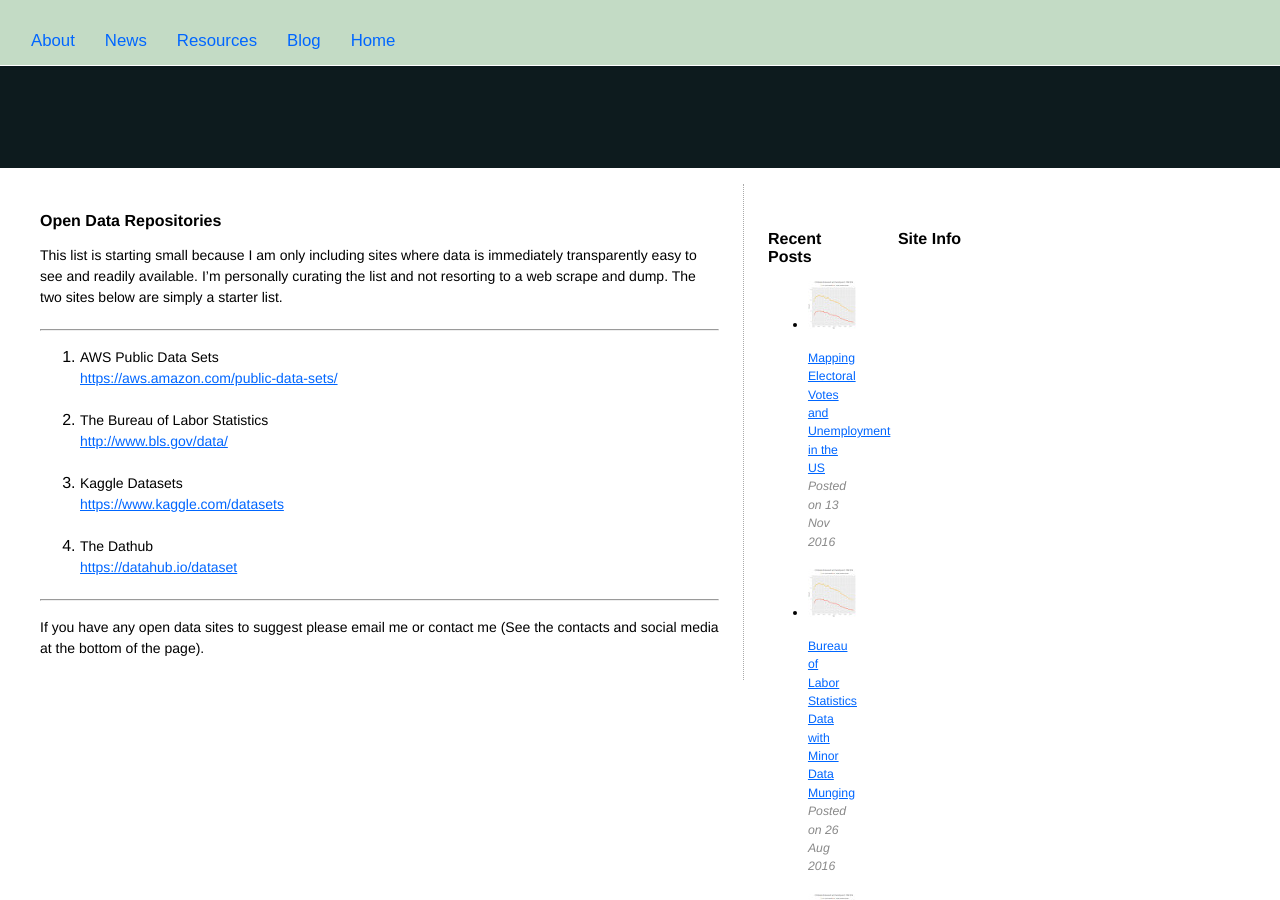
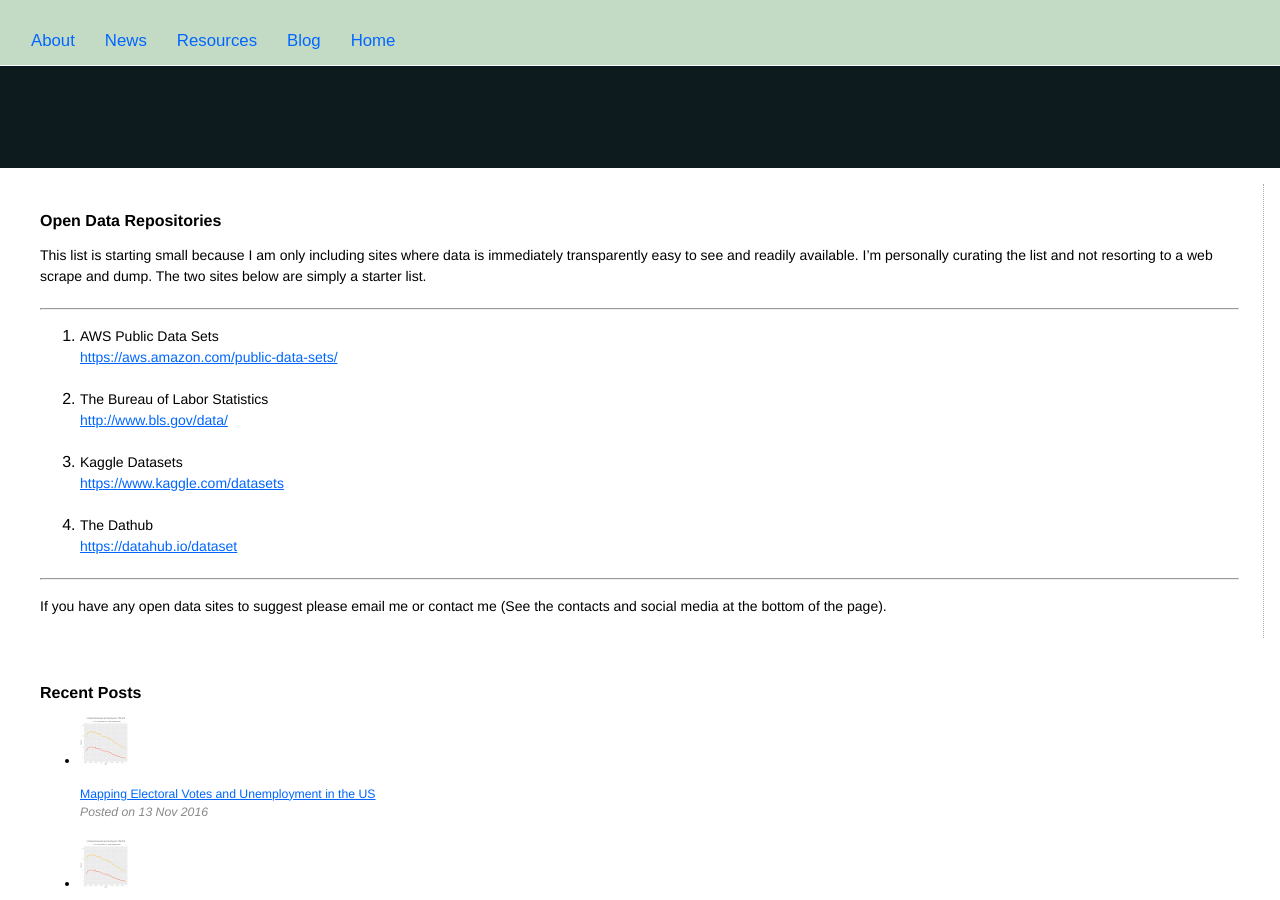
Before and after one commit to jon-starnes/jon-starnes.github.io, a Jekyll site: the page built from _pages/03_resources.md, in a window 1280 px wide and 900 px high. Built offline with Jekyll 4.4.1, drawn with Linux system fonts in a browser that asks for light colours; nearby versions of some CDN libraries.

Commit message:
Style updates

```diff
--- a/_includes/head.html
+++ b/_includes/head.html
@@ -17,7 +17,7 @@
 	<!-- a grid framework in 250 bytes? are you kidding me?! -->
 	<link rel="stylesheet" href="{{ "/css/grid.css" | prepend: site.baseurl }}">
 
-
+<!--
 	<style>
 		.container { max-width: 90em; }
 		/* you only need width to set up columns; all columns are 100%-width by default, so we start
@@ -40,7 +40,7 @@
 		 		.sideri  { width: 25%; 		}
 		 	}
 	</style>
-
+-->
 
 	<!-- general boring stuff and some visual tweaks -->
 	<link rel="stylesheet" href="{{ "/css/screen.css" | prepend: site.baseurl }}">
--- a/_sass/_layout.scss
+++ b/_sass/_layout.scss
@@ -12,7 +12,7 @@ body {
 /* Container and layout for grids
 */
 .container {
-	max-width: 90em;
+	max-width: 80em;
 }
 /* you only need width to set up columns; all columns are 100%-width by default, so we start
 	 from a one-column mobile layout and gradually improve it according to available screen space */
@@ -24,19 +24,19 @@ body {
 
 @media only screen and (min-width: 34em) {
 	.feature, .info { width: 50%; }
-	.sideri					{ width: 50%; }
+	.sideri					{ width: 25%; }
 }
 @media only screen and (min-width: 54em) {
 	.content { width: 66.66%; }
 	.sidebar { width: 33.33%; }
 	.info    { width: 100%;   }
-	.sideri  { width: 50%; 		}
+	.sideri  { width: 100%; 		}
 }
 @media only screen and (min-width: 76em) {
 	.content { width: 58.33%; } /* 7/12 */
 	.sidebar { width: 41.66%; } /* 5/12 */
 	.info    { width: 50%;    }
-	.sideri  { width: 25%; 		}
+	.sideri  { width: 50%; 		}
 }
 
 
```
